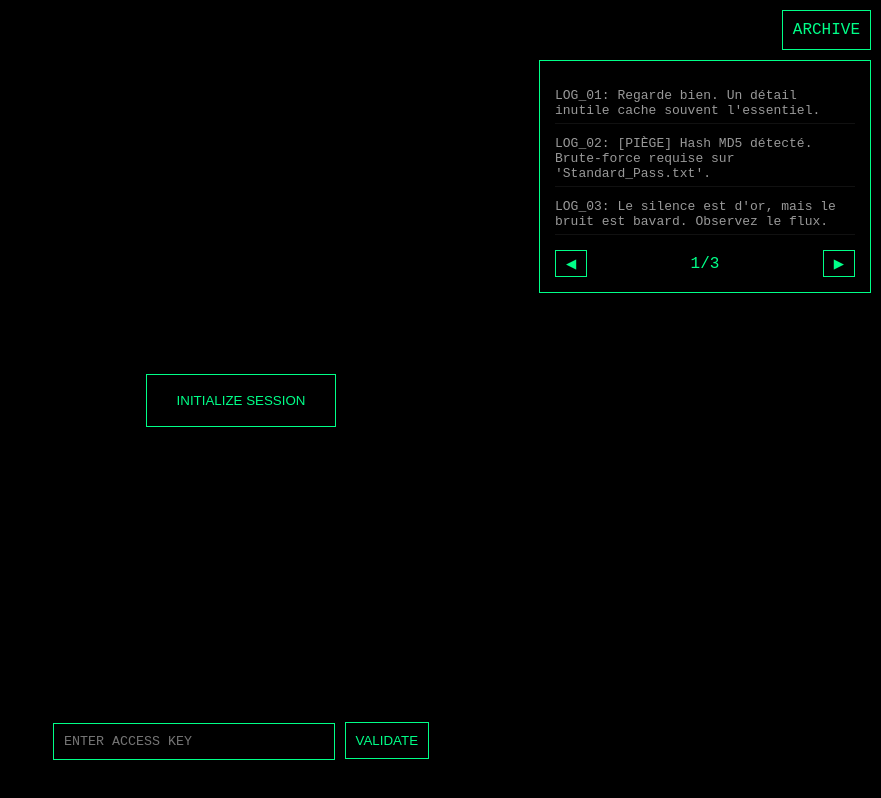
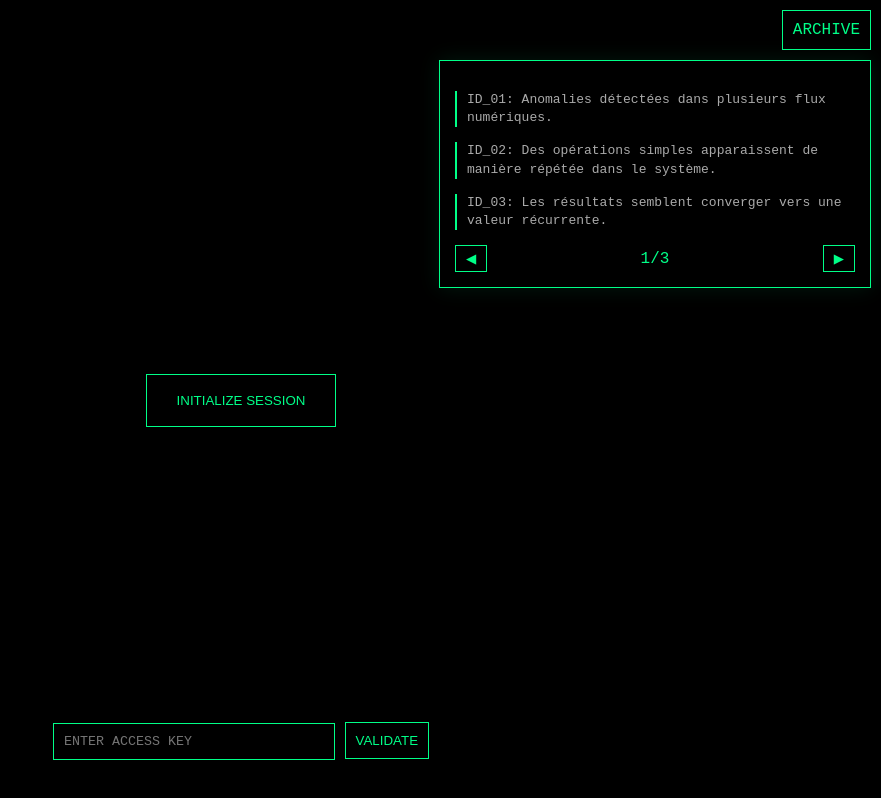
Before and after one commit to kamuis4/cryptedgame, a plain HTML site: page index.html in a window 1280 px wide. Both pictures are taken after a click on the element "ARCHIVE". Shown: the top 798 px of the page, without its empty margins (399-1280 px from the left). Drawn offline with Linux system fonts and the light colour scheme.

Commit message:
modifié

```diff
--- a/index.html
+++ b/index.html
@@ -69,7 +69,7 @@ body{
     text-shadow:0 0 8px #00ff88;
 }
 
-/* BAG */
+/* BAG (Ajusté pour textes longs) */
 #bagBtn{
     position:fixed;
     right:10px;
@@ -85,20 +85,22 @@ body{
     position:fixed;
     right:10px;
     top:60px;
-    width:300px;
+    width:400px;
     border:1px solid #00ff88;
     padding:15px;
     display:none;
-    background:rgba(0,0,0,0.95);
+    background:rgba(0,0,0,0.98);
     z-index:1000;
+    box-shadow: 0 0 20px rgba(0,255,136,0.1);
 }
 
 #bagContent p{
-    margin:12px 0;
-    color:#999;
+    margin:15px 0;
+    color:#aaa;
     font-size: 13px;
-    border-bottom: 1px solid #111;
-    padding-bottom: 5px;
+    border-left: 2px solid #00ff88;
+    padding-left: 10px;
+    line-height: 1.4;
 }
 
 #bagNav{
@@ -225,7 +227,7 @@ button{
         <h2>MISSION BRIEFING</h2>
         <p>
             Accès au système <span id="systeme">SYSTEME</span>.<br><br>
-            Archive instable détectée. Les fragments de données peuvent guider votre décryptage, mais l'extraction sature les processeurs de temps.<br><br>
+            Archive instable détectée. Consulter les fragments peut aider à percer le cryptage, mais chaque accès sature les processeurs de temps.<br><br>
             <span style="color:#ff3333; font-size: 13px;">[AVERTISSEMENT] : La consultation et la navigation des ARCHIVES génèrent une instabilité temporelle (+5 min par action).</span>
         </p>
         <button onclick="closePopup()">[ X ACCEPTER LE PROTOCOLE ]</button>
@@ -318,21 +320,22 @@ function updateTimerDisplay(){
     document.getElementById("timer").innerText = `${m}:${s}`;
 }
 
+// TES NOUVEAUX INDICES
 const archives = [
-    "LOG_01: Regarde bien. Un détail inutile cache souvent l'essentiel.",
-    "LOG_02: [PIÈGE] Hash MD5 détecté. Brute-force requise sur 'Standard_Pass.txt'.",
-    "LOG_03: Le silence est d'or, mais le bruit est bavard. Observez le flux.",
-    "LOG_04: Stratégie tactique : Consulter les méthodes de 'De Bello Gallico'.",
-    "LOG_05: 'La Septième Légion - Fidelis Constans' était la clé du noyau.",
-    "LOG_06: Convergence arithmétique confirmée. Somme totale = Rotation.",
-    "LOG_07: [WARNING] SHIFT=3 est une injection de bruit. Ignorer le tertiaire."
+    "ID_01: Anomalies détectées dans plusieurs flux numériques.",
+    "ID_02: Des opérations simples apparaissent de manière répétée dans le système.",
+    "ID_03: Les résultats semblent converger vers une valeur récurrente.",
+    "ID_04: Des systèmes anciens utilisaient des substitutions de caractères pour masquer des messages.",
+    "ID_05: Certains anciens protocoles de communication utilisaient des méthodes de substitution où chaque symbole était remplacé par un autre selon une règle fixe. Ces techniques servaient à masquer des messages lisibles uniquement par ceux connaissant la règle.",
+    "ID_06: /* DOCUMENT SECRET */ DOCUMENT INTERNE — Les anciens systèmes de transmission utilisaient des transformations simples pour protéger les messages. Des analyses ont révélé que certains flux actuels présentent des décalages constants appliqués aux caractères.",
+    "ID_07: Le système de substitution repose sur un décalage constant des caractères dans l’alphabet (SHIFT)."
 ];
 
 let currentPage = 0;
 const perPage = 3;
 
 function applyPenalty() {
-    timer += 300; // +5 minutes
+    timer += 300;
     updateTimerDisplay();
     document.body.classList.add('shake-anim');
     setTimeout(()=>document.body.classList.remove('shake-anim'), 300);
@@ -343,7 +346,6 @@ document.getElementById("bagBtn").onclick = () => {
     let isOpening = b.style.display !== "block";
     b.style.display = isOpening ? "block" : "none";
 
-    // Pénalité à chaque ouverture
     if(isOpening){
         applyPenalty();
         renderBag();
@@ -371,7 +373,7 @@ function nextPage(){
     let maxPage = Math.ceil(archives.length / perPage) - 1;
     if(currentPage < maxPage){
         currentPage++;
-        applyPenalty(); // Pénalité changement de page
+        applyPenalty();
         renderBag();
     }
 }
@@ -379,7 +381,7 @@ function nextPage(){
 function prevPage(){
     if(currentPage > 0){
         currentPage--;
-        applyPenalty(); // Pénalité changement de page
+        applyPenalty();
         renderBag();
     }
 }
```
